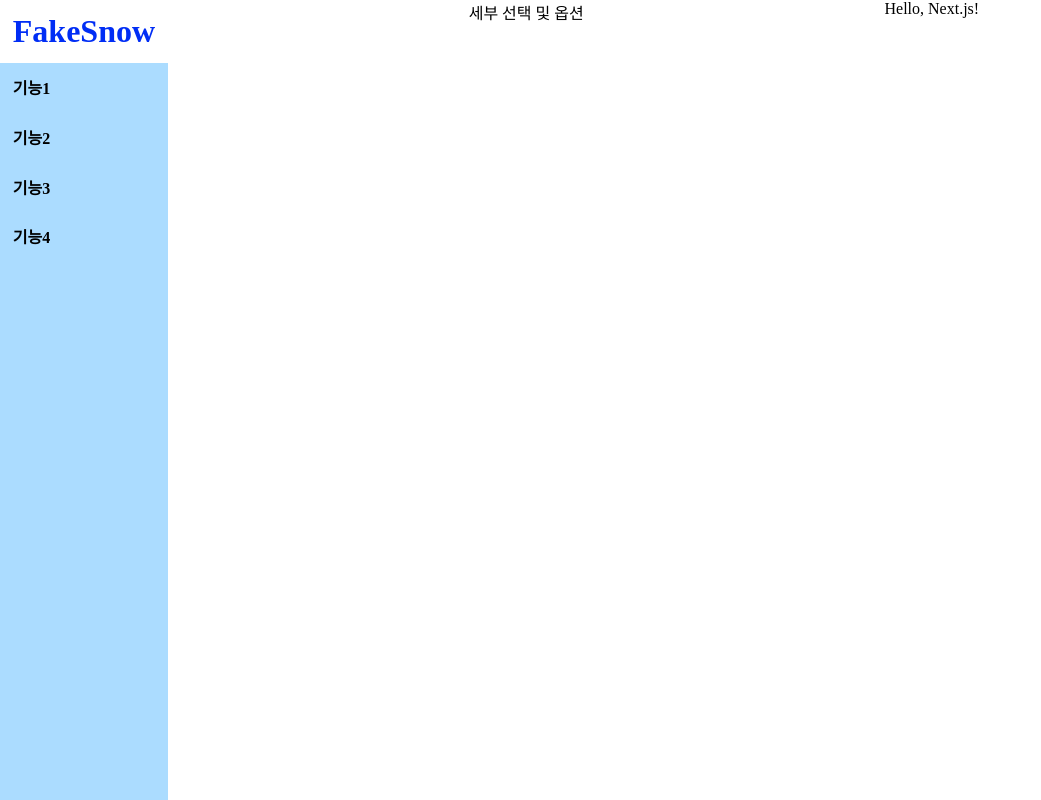
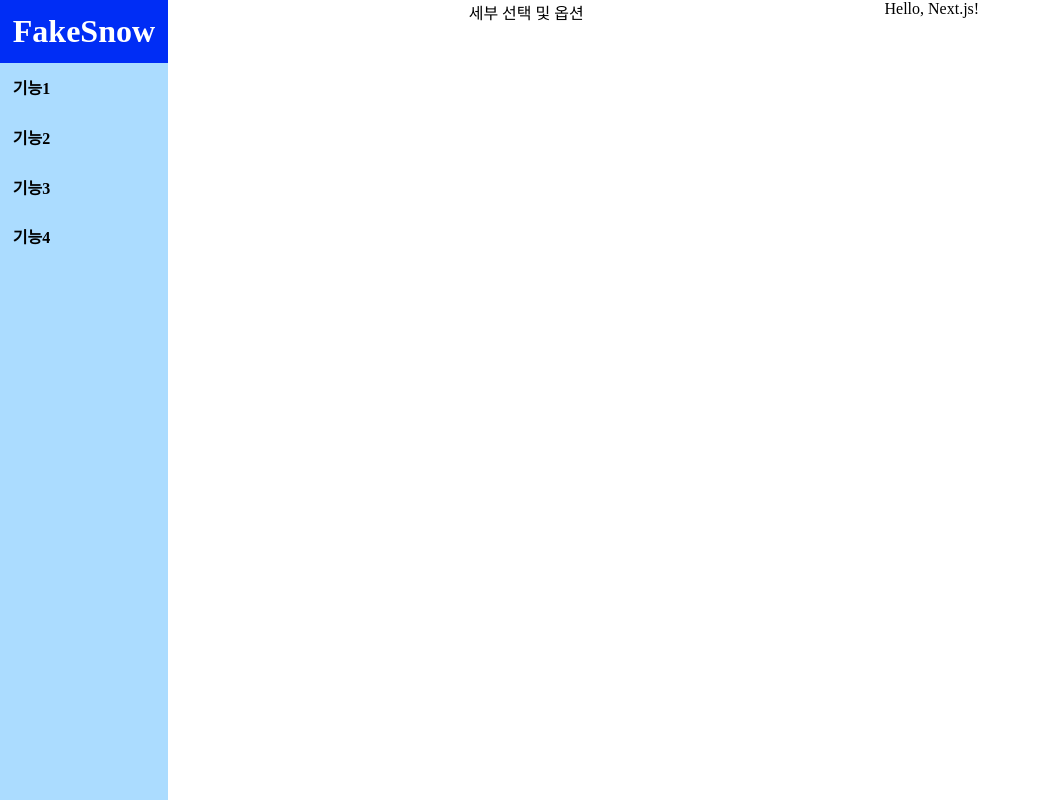
Before and after one commit to honk7608/fakesnow, a Next.js app: page / in a window 1280 px wide. Shown: the whole page, without its empty margins (0-1041 px from the left). Built offline with nearby package versions, Linux system fonts and the light colour scheme; a web font is replaced by a local one.

Commit message:
색 변경 4차

```diff
--- a/src/app/globals.css
+++ b/src/app/globals.css
@@ -34,8 +34,8 @@ header {
 
 header .title {
   padding: 1vw;
-  color: #002DF5;
-  background-color: white;
+  background-color: #002DF5;
+  color: white;
   font-weight: 900;
 }
 
@@ -52,4 +52,5 @@ header .menu li {
 
 header .menu li:hover {
   background-color: #002DF5;
+  color: white;
 }
```
